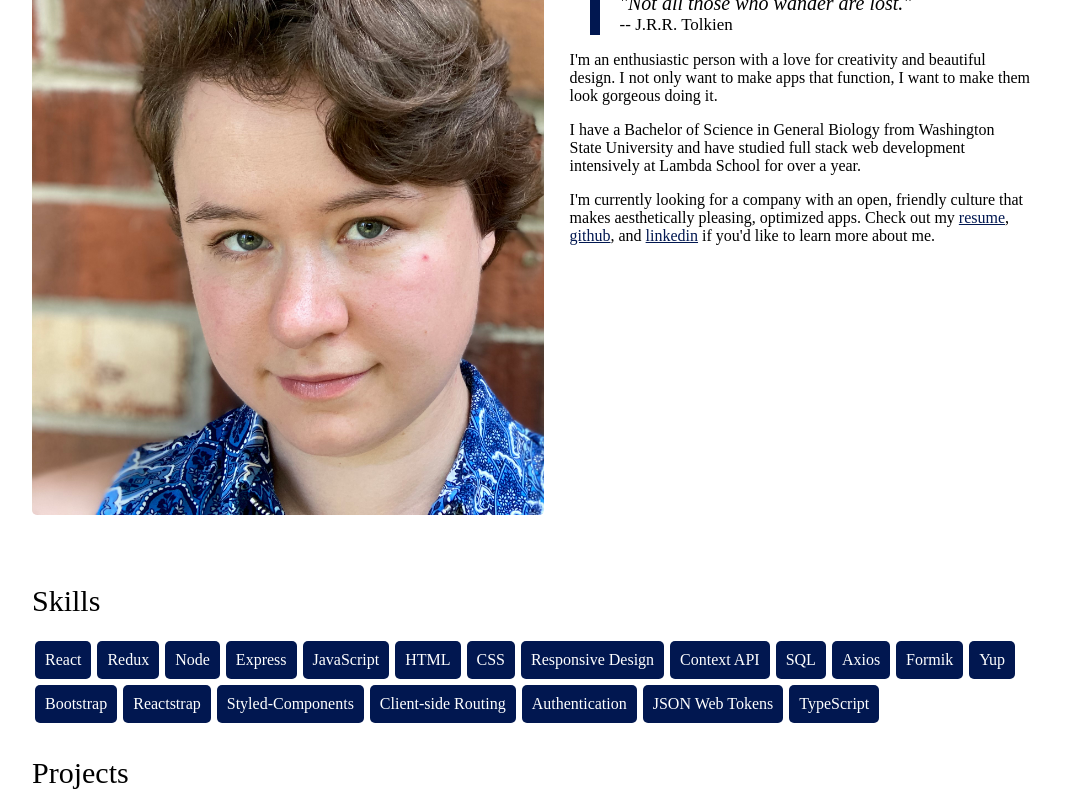
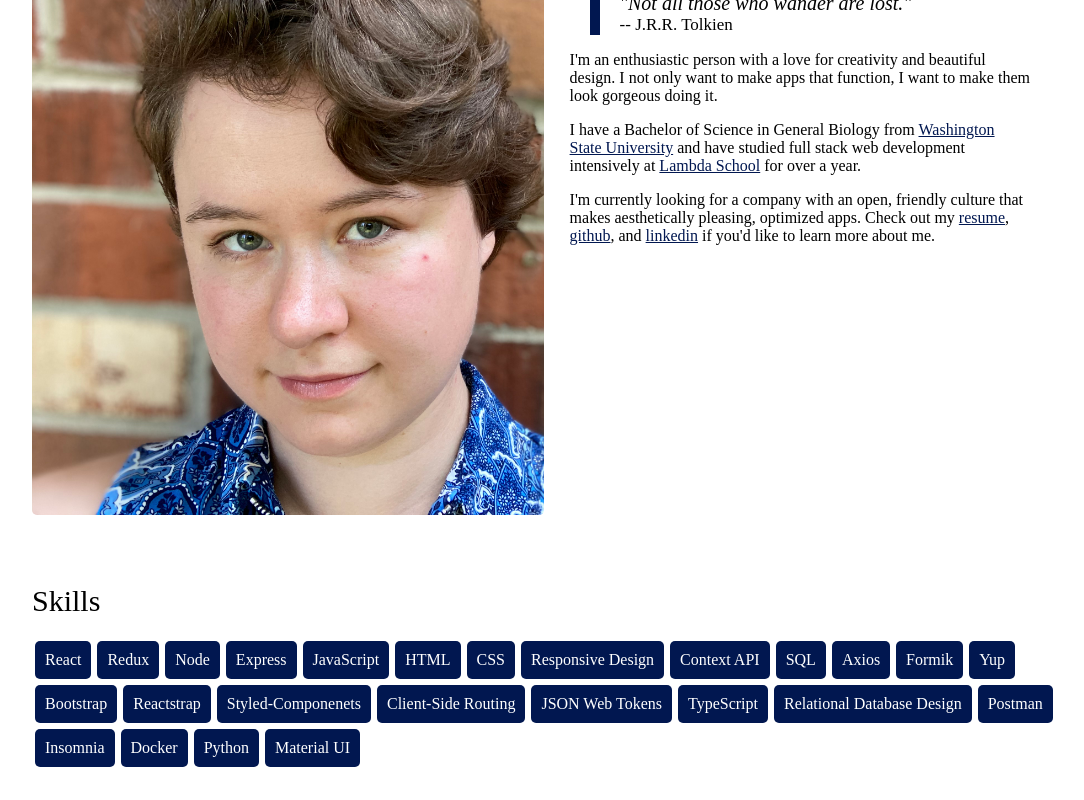
Before and after one commit to allie-rae/purple-portfolio, a React (Create React App) app: page / in a window 1280 px wide. Shown: the part 240-1040 px from the top of the page, without its empty margins (96-1180 px from the left). Built offline with nearby package versions, Linux system fonts and the light colour scheme; a web font is replaced by a local one.

Commit message:
refactored skills and added links

```diff
--- a/src/components/image/Img.js
+++ b/src/components/image/Img.js
@@ -15,7 +15,7 @@ const Img = (props) => {
                 I'm an enthusiastic person with a love for creativity and beautiful design. I not only want to make apps that function, I want to make them look gorgeous doing it.
             </p>
             <p className="about-txt">
-                I have a Bachelor of Science in General Biology from Washington State University and have studied full stack web development intensively at Lambda School for over a year.
+                I have a Bachelor of Science in General Biology from <a href="wsu.edu" target="_blank">Washington State University</a> and have studied full stack web development intensively at <a href="lambdaschool.com" target="_blank">Lambda School</a> for over a year.
             </p>
             <p className="about-txt">
                 I'm currently looking for a company with an open, friendly culture that makes aesthetically pleasing, optimized apps. Check out my <a href="https://resume.creddle.io/resume/85r6ww8x3i3" target="_blank">resume</a>, <a href="https://github.com/allie-rae" target="_blank">github</a>, and <a href="https://www.linkedin.com/in/allie-robinson/" target="_blank">linkedin</a> if you'd like to learn more about me.
--- a/src/components/skills/Skills.js
+++ b/src/components/skills/Skills.js
@@ -1,32 +1,44 @@
-import React from 'react';
+import React, { useState } from 'react';
 import './index.css';
 
 
 const Skills = () => {
+
+    const [skills, setSkills] = useState([
+        ['React', 'https://reactjs.org/docs/getting-started.html'],
+        ['Redux', 'https://redux.js.org/'],
+        ['Node', 'https://nodejs.org/en/about/'],
+        ['Express', 'https://expressjs.com/'],
+        ['JavaScript', 'https://developer.mozilla.org/en-US/docs/Web/JavaScript'],
+        ['HTML', 'https://developer.mozilla.org/en-US/docs/Web/HTML'],
+        ['CSS', 'https://developer.mozilla.org/en-US/docs/Web/CSS'],
+        ['Responsive Design', 'https://en.wikipedia.org/wiki/Responsive_web_design'],
+        ['Context API', 'https://reactjs.org/docs/context.html'],
+        ['SQL', 'https://www.postgresql.org/docs/9.3/sql.html'],
+        ['Axios', 'https://www.npmjs.com/package/axios'],
+        ['Formik', 'https://formik.org/docs/overview'],
+        ['Yup', 'https://github.com/jquense/yup'],
+        ['Bootstrap', 'https://getbootstrap.com/'],
+        ['Reactstrap', 'https://reactstrap.github.io/'],
+        ['Styled-Componenets', 'https://styled-components.com/'],
+        ['Client-Side Routing', 'https://reactrouter.com/web/guides/quick-start'],
+        ['JSON Web Tokens', 'https://jwt.io/'],
+        ['TypeScript', 'https://www.typescriptlang.org/docs/'],
+        ['Relational Database Design', 'https://www3.ntu.edu.sg/home/ehchua/programming/sql/Relational_Database_Design.html'],
+        ['Postman', 'https://www.postman.com/'],
+        ['Insomnia', 'https://insomnia.rest/'],
+        ['Docker', 'https://www.docker.com/'],
+        ['Python', 'https://docs.python.org/3/'],
+        ['Material UI', 'https://material-ui.com/']
+    ])
+
     return (
         <div className="skills-container">
         <h3>Skills</h3>
-            <div className="skill">React</div>
-            <div className="skill">Redux</div>
-            <div className="skill">Node</div>
-            <div className="skill">Express</div>
-            <div className="skill">JavaScript</div>
-            <div className="skill">HTML</div>
-            <div className="skill">CSS</div>
-            <div className="skill">Responsive Design</div>
-            <div className="skill">Context API</div>
-            <div className="skill">SQL</div>
-            <div className="skill">Axios</div>
-            <div className="skill">Formik</div>
-            <div className="skill">Yup</div>
-            <div className="skill">Bootstrap</div>
-            <div className="skill">Reactstrap</div>
-            <div className="skill">Styled-Components</div>
-            <div className="skill">Client-side Routing</div>
-            <div className="skill">Authentication</div>
-            <div className="skill">JSON Web Tokens</div>
-            <div className="skill">TypeScript</div>
-            </div>
+        {skills.map(skill => {
+            return <a href={skill[1]} target="_blank"><div className="skill">{skill[0]}</div></a>
+        })}
+        </div>
     )
 }
 
--- a/src/components/skills/index.css
+++ b/src/components/skills/index.css
@@ -17,6 +17,13 @@
     transition-duration: 0.3s;
 }
 
+.skill a {
+    color: white;
+    text-decoration: none;
+    font-weight: 400;
+    font-size: 1.6rem;
+}
+
 .skill:hover {
     background-color: #54B4FF;
     transition-duration: 0.3s;
```
